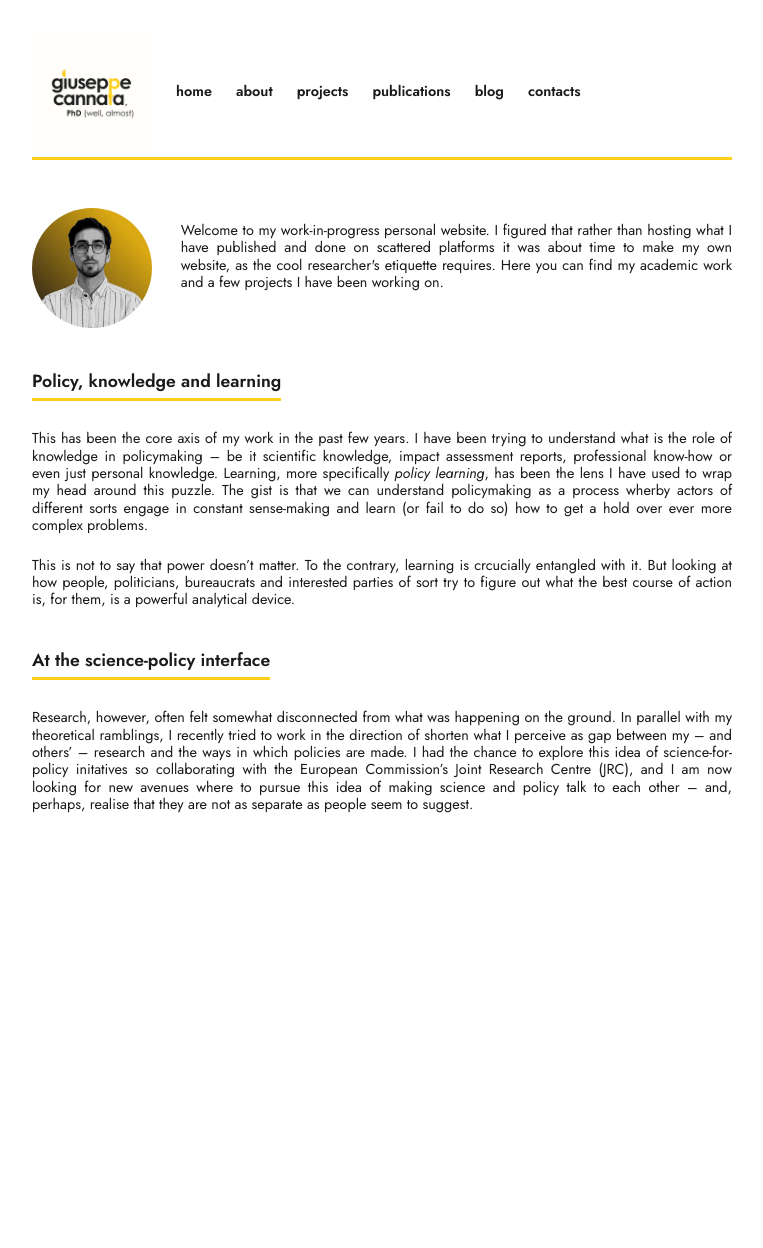
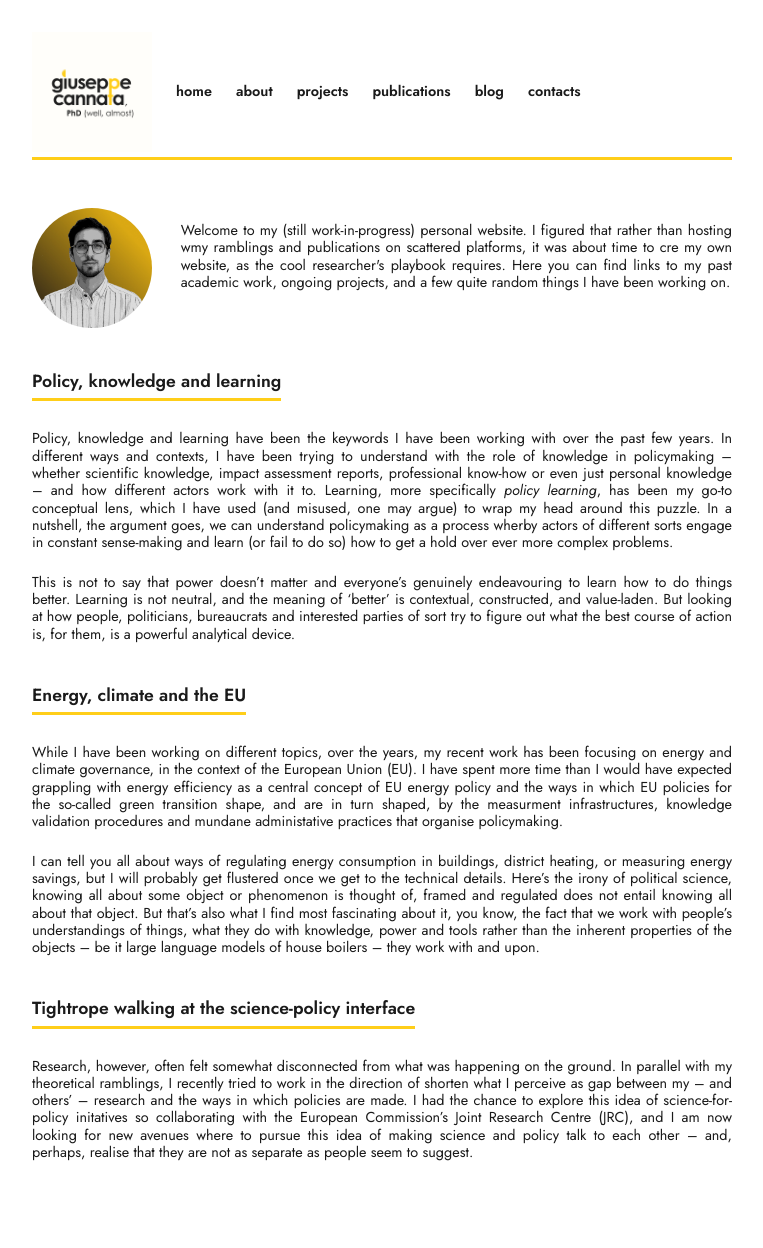
Before and after one commit to g-cannata/g-cannata.github.io, a Jekyll site: the page built from index.md, in a window 1280 px wide. Shown: the whole page, without its empty margins (258-1021 px from the left). Built offline with Jekyll 4.4.1, drawn with Linux system fonts in a browser that asks for light colours; before the commit the page ends 900 px from its top, so only the background shows below that.

Commit message:
updated home and proj

```diff
--- a/index.md
+++ b/index.md
@@ -8,18 +8,24 @@ title: "Home"
   <div class="home-intro">
 
 
-    <p>Welcome to my work-in-progress personal website. I figured that rather than hosting what I have published and done on scattered platforms it was about time to make my own website, as the cool researcher's etiquette requires.
+    <p>Welcome to my (still work-in-progress) personal website. I figured that rather than hosting wmy ramblings and publications on scattered platforms, it was about time to cre my own website, as the cool researcher's playbook requires.
 
-    Here you can find my academic work and a few projects I have been working on.</p>
+    Here you can find links to my past academic work, ongoing projects, and a few quite random things I have been working on.</p>
   </div>
 </div>
 
 ## Policy, knowledge and learning
 
-This has been the core axis of my work in the past few years. I have been trying to understand what is the role of knowledge in policymaking – be it scientific knowledge, impact assessment reports, professional know-how or even just personal knowledge. Learning, more specifically <em>policy learning</em>, has been the lens I have used to wrap my head around this puzzle. The gist is that we can understand policymaking as a process wherby actors of different sorts engage in constant sense-making and learn (or fail to do so) how to get a hold over ever more complex problems.
+Policy, knowledge and learning have been the keywords I have been working with over the past few years. In different ways and contexts, I have been trying to understand with the role of knowledge in policymaking – whether scientific knowledge, impact assessment reports, professional know-how or even just personal knowledge – and how different actors work with it to. Learning, more specifically <em>policy learning</em>, has been my go-to conceptual lens, which I have used (and misused, one may argue) to wrap my head around this puzzle. In a nutshell, the argument goes, we can understand policymaking as a process wherby actors of different sorts engage in constant sense-making and learn (or fail to do so) how to get a hold over ever more complex problems.
 
-This is not to say that power doesn't matter. To the contrary, learning is crcucially entangled with it. But looking at how people, politicians, bureaucrats and interested parties of sort try to figure out what the best course of action is, for them, is a powerful analytical device.
+This is not to say that power doesn't matter and everyone's genuinely endeavouring to learn how to do things better. Learning is not neutral, and the meaning of 'better' is contextual, constructed, and value-laden. But looking at how people, politicians, bureaucrats and interested parties of sort try to figure out what the best course of action is, for them, is a powerful analytical device.
 
-## At the science-policy interface
+## Energy, climate and the EU
+
+While I have been working on different topics, over the years, my recent work has been focusing on energy and climate governance, in the context of the European Union (EU). I have spent more time than I would have expected grappling with energy efficiency as a central concept of EU energy policy and the ways in which EU policies for the so-called green transition shape, and are in turn shaped, by the measurment infrastructures, knowledge validation procedures and mundane administative practices that organise policymaking.
+
+I can tell you all about ways of regulating energy consumption in buildings, district heating, or measuring energy savings, but I will probably get flustered once we get to the technical details. Here's the irony of political science, knowing all about some object or phenomenon is thought of, framed and regulated does not entail knowing all about that object. But that's also what I find most fascinating about it, you know, the fact that we work with people's understandings of things, what they do with knowledge, power and tools rather than the inherent properties of the objects – be it large language models of house boilers – they work with and upon.
+
+## Tightrope walking at the science-policy interface
 
 Research, however, often felt somewhat disconnected from what was happening on the ground. In parallel with my theoretical ramblings, I recently tried to work in the direction of shorten what I perceive as gap between my – and others' – research and the ways in which policies are made. I had the chance to explore this idea of science-for-policy initatives so collaborating with the European Commission's Joint Research Centre (JRC), and I am now looking for new avenues where to pursue this idea of making science and policy talk to each other – and, perhaps, realise that they are not as separate as people seem to suggest.
```
Also changed, not shown: projects.md (+6 -6 lines).
